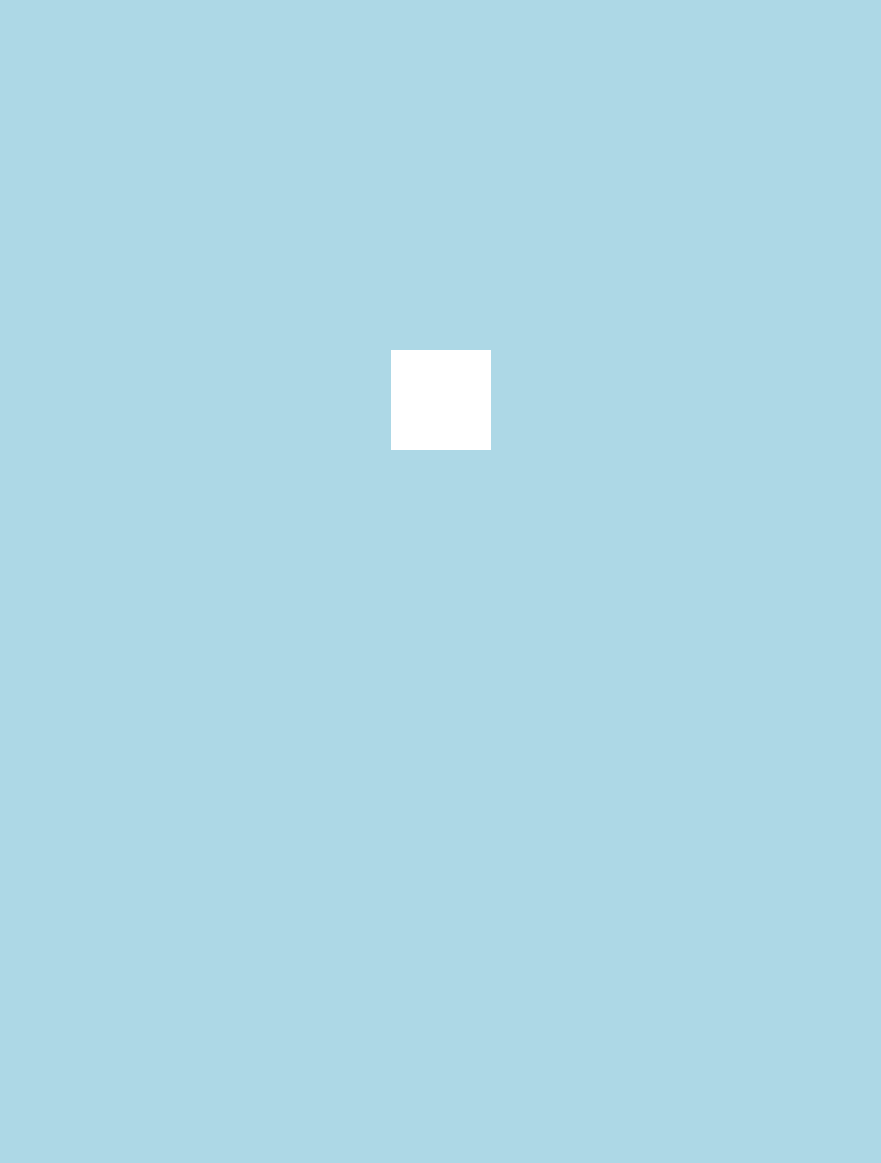
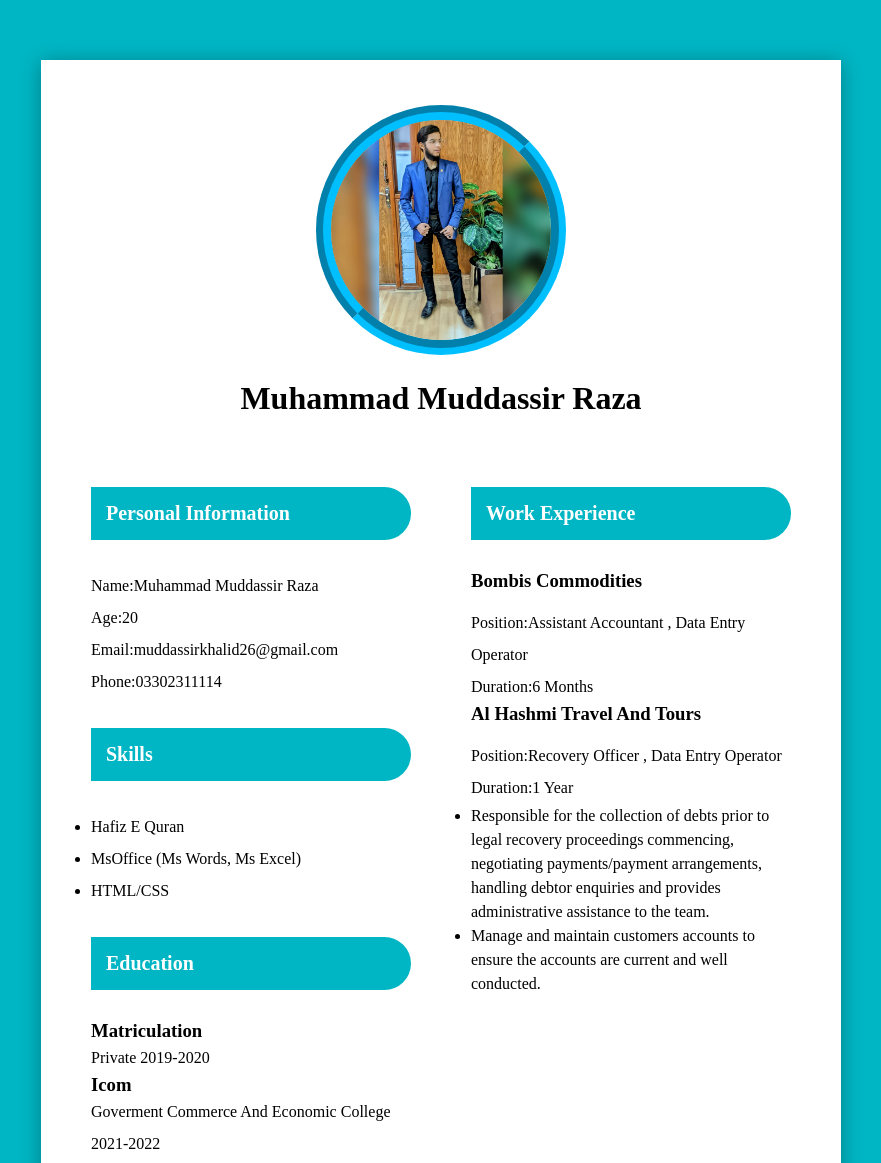
Before and after one commit to Muddi2232/resume, a plain HTML site: page index.html in a window 1280 px wide. Shown: the top 1163 px of the page, without its empty margins (199-1080 px from the left). Before the commit the page ends 800 px from the top, so only its background shows below. Drawn offline with Linux system fonts and the light colour scheme.

Commit message:
07-june-2024

```diff
--- a/index.html
+++ b/index.html
@@ -3,13 +3,62 @@
 <head>
     <meta charset="UTF-8">
     <meta name="viewport" content="width=device-width, initial-scale=1.0">
-    <title>Document</title>
+    <title>Responsive Resume Website</title>
     <link rel="stylesheet" href="style.css">
 </head>
 <body>
+
     <div class="container">
-        <div class="left_side"></div>
-        <div class="right_side"></div>
+        <div class="header">
+            <div class="img-area">
+                <img src="./images/abc.jpg" alt="">
+            </div>
+            <h1>Muhammad Muddassir Raza</h1>
+
+        </div>
+
+        <div class="main">
+            <div class="left">
+                <h2>Personal Information</h2>
+                <p><span>Name:</span>Muhammad Muddassir Raza</p>
+                <p><span>Age:</span>20</p>
+                <p><span>Email:</span>muddassirkhalid26@gmail.com</p>
+                <p><span>Phone:</span>03302311114</p>
+                <h2>Skills</h2>
+                <ul>
+                    <li>Hafiz E Quran</li>
+                    <li>MsOffice (Ms Words, Ms Excel)</li>
+                    <li>HTML/CSS</li>
+                </ul>
+                <h2>Education</h2>
+                <h3>Matriculation</h3>
+                <p>Private 2019-2020</p>
+                <h3>Icom</h3>
+                <p>Goverment Commerce And Economic College 2021-2022</p>
+
+            </div>
+
+            <div class="right">
+                <h2>Work Experience</h2>
+                <h3>Bombis Commodities</h3>
+                <p><span>Position:</span>Assistant Accountant , Data Entry Operator</p>
+                <p><span>Duration:</span>6 Months</p>
+                <h3>Al Hashmi Travel And Tours</h3>
+                <p><span>Position:</span>Recovery Officer , Data Entry Operator</p>
+                <p><span>Duration:</span>1 Year</p>
+                <ul>
+            <li> Responsible for the collection of debts prior to legal recovery proceedings commencing,
+                 negotiating payments/payment arrangements,
+                 handling debtor enquiries and provides administrative assistance to the team.
+                    </li>
+                    <li> Manage and maintain customers accounts to ensure the accounts are current and well conducted.</li>
+                </ul>
+            </div>
+        </div>
+
+
+
     </div>
+
 </body>
 </html>
--- a/style.css
+++ b/style.css
@@ -1,42 +1,109 @@
 
-@import url("https://fonts.googleapis.com/css?family=Poppins:200,300,400,500,600,700,800,900");
-
-
-*
-{
-   margin: 0;
-   padding: 0;
-   box-sizing: border-box;
-   font-family: 'Poppins' , sans-serif;
+*{
+    box-sizing: border-box;
+    margin: 0;
+    padding: 0;
+    font-family:serif,Arial
 }
 
 body{
-    background-color: lightblue;
-    display: flex;
-    justify-content: center;
-    align-items: center;
-    min-height: 100vh;
-
+    background-color: #00b6c4;
 }
 
 .container{
-    position: relative;
-    width: 100%;
-    max-width: 100px;
-    min-height: 100px;
     background-color: #ffff;
-    display: grid;
-    grid-template-columns: 1fr, 1fr;
+    max-width: 800px;
+    margin: 60px auto;
+    height: 1250px;
+    padding: 20px;
+    box-shadow: 0 2px 20px rgba(0, 0, 0, 0.3);
+}
+.header{
+    text-align: center;
+}
+.header h1{
+    margin-bottom: 10px;
+}
+.header h3{
+    text-transform: uppercase;
+    font-size: 15px;
+    font-weight: 500;
 }
 
-.container.left_side{
-    position: relative;
-    background-color: #003147;
-    padding: 40px;
+.img-area{
+    width: 250px;
+    height: 250px;
+    border-radius: 50%;
+    overflow: hidden;
+    margin: 25px auto;
+    border: 15px groove deepskyblue;
 }
 
-.container.right_side{
-    position: relative;
-    background-color:black;
-    padding: 40px;
+.img-area img{
+    width: 100%;
 }
+
+.main{
+    display: flex;
+    flex-wrap: wrap;
+}
+.left{
+    flex: 1;
+    padding: 30px;
+}
+.left p{
+    line-height: 2;
+
+}
+.left ul li{
+    line-height: 2;
+}
+
+h2{
+    background-color: #00b6c4;
+    padding: 15px;
+    color: #ffff;
+    margin: 30px 0;
+    font-size: 20px;
+    border-radius: 0 50px 50px 0;
+}
+.right{
+    flex: 1;
+    padding: 30px;
+}
+.right h3{
+    margin-bottom: 15px
+}
+.right p{
+    line-height: 2;
+}
+.right ul li{
+    line-height: 1.5;
+}
+
+@media only screejn and (min-width:768px) and (max-width: 991px){
+    .container{
+        width: 95%;
+        height: auto ;
+    }
+    h2{
+        font-size: 18px;
+    }
+}
+@media screen and (max-width:600px){
+    .main{
+        flex-direction: column;
+    }
+    .left
+    ,.right{
+        flex: none;
+        width: 100%;
+    }
+    .container{
+        width: 95%;
+        height: auto;
+    }
+    h2{
+        font-size: 15px;
+    }
+}
```
Also changed, not shown: images/abc.jpg (added).
